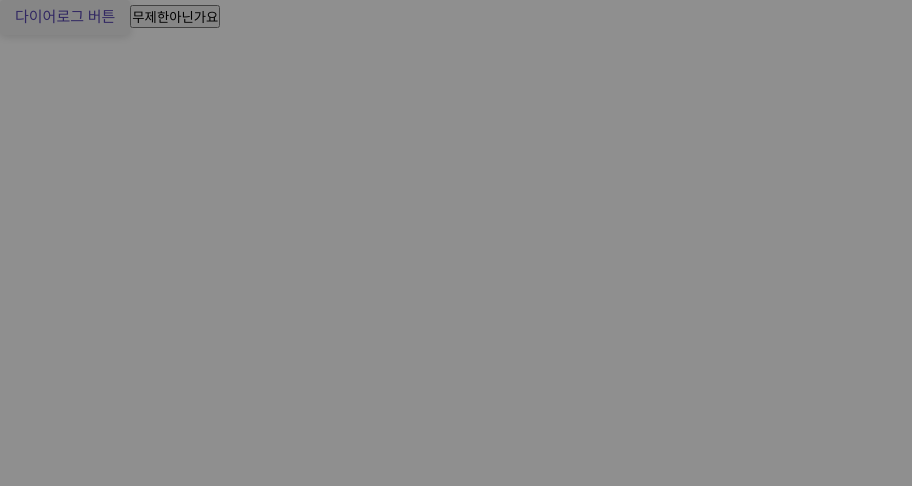
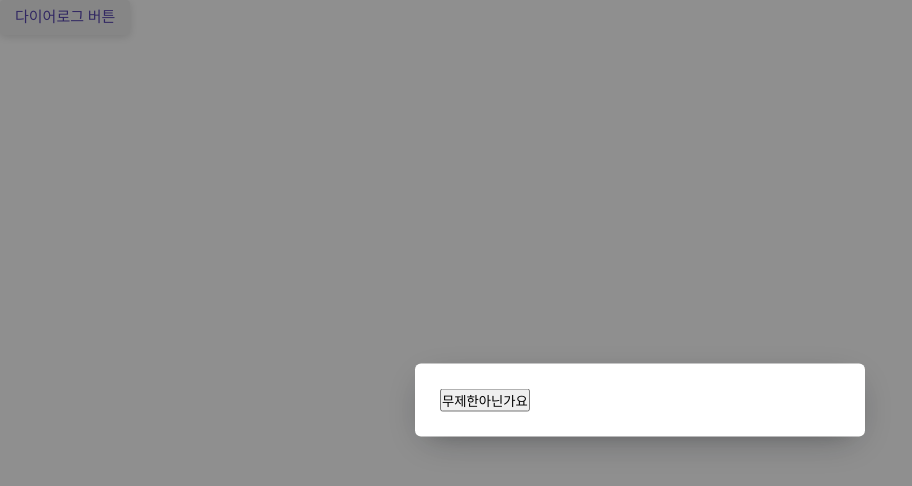
Before and after one commit to DoGukKim/next-template, a Next.js app: page /components/dialog in a window 1280 px wide. Both pictures are taken after a click on the button "다이어로그 버튼". Shown: the top 486 px of the page, without its empty margins (0-912 px from the left). Built offline with nearby package versions, Linux system fonts and the light colour scheme.

Commit message:
feat: 다이어로그 컨텐츠 생성

```diff
--- /dev/null
+++ b/src/components/Dialog/Content.tsx
@@ -0,0 +1,36 @@
+import { ComponentPropsWithoutRef, forwardRef } from 'react'
+
+import Portal from 'components/Portal'
+
+import { DIALOG_PORTAL_ROOT_ID } from 'shared/constants/portal'
+import { useContent, useIsOpen } from './context/Consumer'
+
+const CONTEXT_NAME = 'DialogContent'
+
+type DialogContentProps = ComponentPropsWithoutRef<'div'>
+
+const DialogContent = forwardRef<HTMLDivElement, DialogContentProps>(
+  ({ children, ...contentProps }, forwardedRef) => {
+    const isOpen = useIsOpen()
+    const { contentId } = useContent()
+
+    return (
+      <Portal id={DIALOG_PORTAL_ROOT_ID}>
+        {isOpen && (
+          <div
+            aria-describedby={contentId}
+            ref={forwardedRef}
+            role="dialog"
+            {...contentProps}
+          >
+            {children}
+          </div>
+        )}
+      </Portal>
+    )
+  }
+)
+
+DialogContent.displayName = CONTEXT_NAME
+
+export default DialogContent
--- a/src/components/Dialog/context/Consumer.ts
+++ b/src/components/Dialog/context/Consumer.ts
@@ -43,5 +43,17 @@ export const useTrigger = () => {
     throw Error('context is Missing')
   }
 
-  return context
+  const { triggerId, triggerRef } = context
+  return { triggerId, triggerRef }
 }
+
+export const useContent = () => {
+  const context = useContext(DialogStaticContext)
+
+  if (context === null) {
+    throw Error('context is Missing')
+  }
+
+  const { contentId } = context
+  return { contentId }
+}
--- a/src/components/Dialog/context/Provider.tsx
+++ b/src/components/Dialog/context/Provider.tsx
@@ -16,6 +16,7 @@ type DialogState = {
 }
 
 type DialogStatic = {
+  contentId: string
   triggerId: string
   triggerRef: RefObject<HTMLButtonElement>
 }
@@ -54,15 +55,17 @@ const DialogProvider = ({ children }: DialogProviderProps) => {
     [isOpen]
   )
 
+  const contentId = `dialog-content-${useId()}`
   const triggerRef = useRef<HTMLButtonElement>(null)
   const triggerId = `dialog-${useId()}`
 
   const statics = useMemo<DialogStatic>(
     () => ({
+      contentId,
       triggerId,
       triggerRef,
     }),
-    [triggerId]
+    [contentId, triggerId]
   )
 
   return (
--- a/src/components/Dialog/index.tsx
+++ b/src/components/Dialog/index.tsx
@@ -4,6 +4,7 @@ import DialogProvider from './context/Provider'
 import DialogClose from './Close'
 import DialogOverlay from './Overlay'
 import DialogTrigger from './Trigger'
+import DialogContent from './Content'
 
 type DialogProps = {
   children: ReactNode
@@ -14,6 +15,7 @@ const Dialog = ({ children }: DialogProps) => {
 }
 
 Dialog.Close = DialogClose
+Dialog.Content = DialogContent
 Dialog.Overlay = DialogOverlay
 Dialog.Trigger = DialogTrigger
 
--- a/src/pages/components/dialog.tsx
+++ b/src/pages/components/dialog.tsx
@@ -8,13 +8,42 @@ const DialogPage = () => {
       <Dialog>
         <Dialog.Trigger css={trigger}>다이어로그 버튼</Dialog.Trigger>
         <Dialog.Overlay css={overlay} />
-        <Dialog.Close>무제한아닌가요</Dialog.Close>
+        <Dialog.Content css={content}>
+          <Dialog.Close>무제한아닌가요</Dialog.Close>
+        </Dialog.Content>
       </Dialog>
     </main>
   )
 }
 
 export default DialogPage
+
+const content = css`
+  background-color: white;
+  border-radius: 6px;
+  box-shadow: hsl(206 22% 7% / 35%) 0px 10px 38px -10px,
+    hsl(206 22% 7% / 20%) 0px 10px 20px -15px;
+  position: fixed;
+  top: 50%;
+  left: 50%;
+  transform: translate(-50%, -50%);
+  width: 90vw;
+  max-width: 450px;
+  max-height: 85vh;
+  padding: 25px;
+  animation: contentShow 150ms cubic-bezier(0.16, 1, 0.3, 1);
+
+  @keyframes contentShow {
+    from {
+      opacity: 0;
+      transform: translate(-50%, -48%) scale(0.96);
+    }
+    to {
+      opacity: 1;
+      transform: translate(-50%, -50%) scale(1);
+    }
+  }
+`
 
 const trigger = css`
   display: inline-flex;
```
